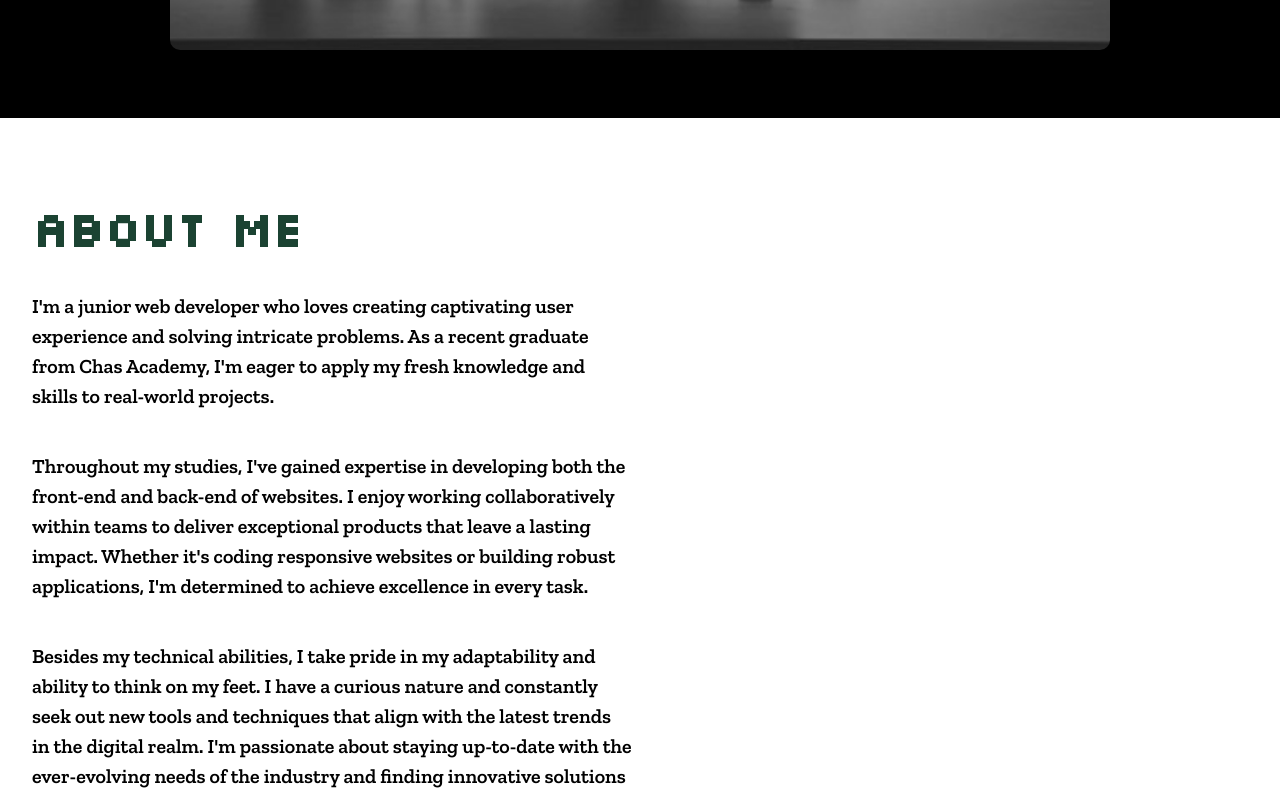
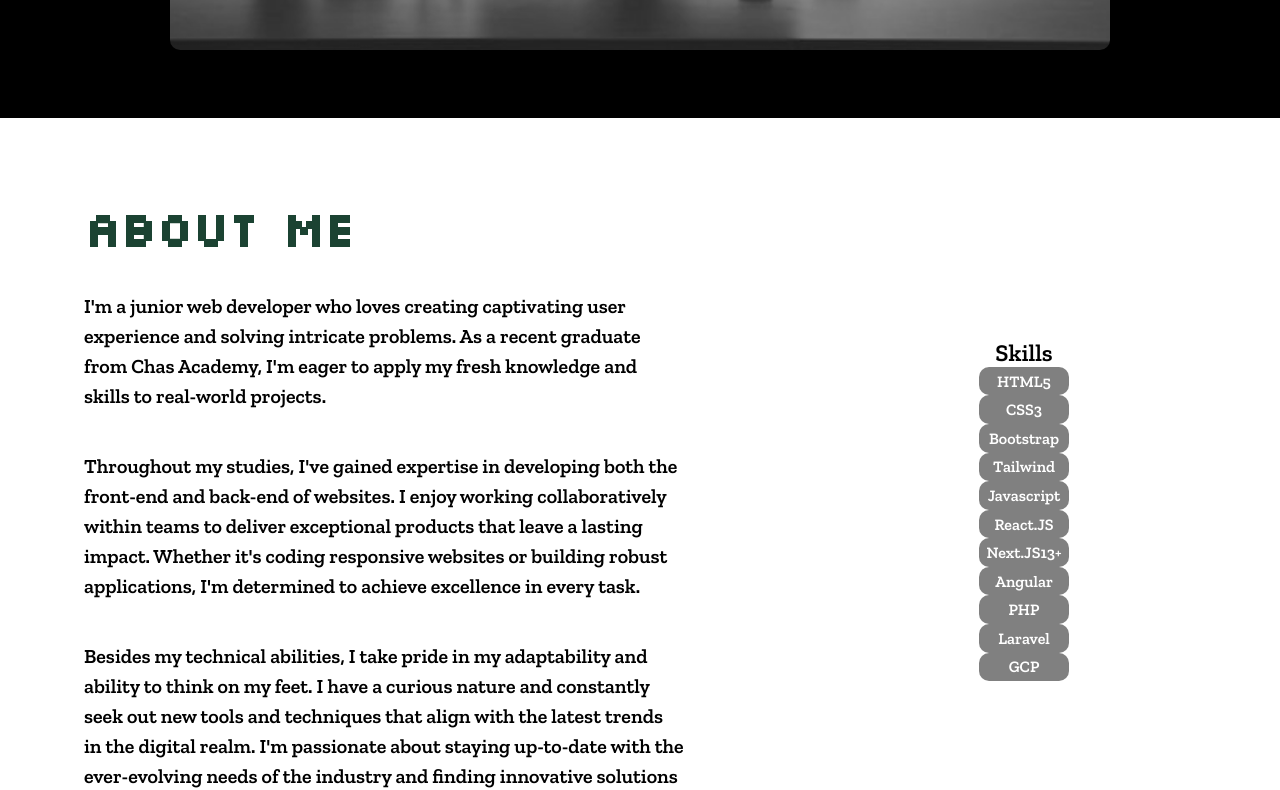
Before and after one commit to Albatraoz12/Portfolio, a React (Vite) app: page / in a window 1280 px wide. Shown: the part 956-1746 px from the top of the page. Built offline with nearby package versions, Linux system fonts and the light colour scheme.

Commit message:
change the styling to adept with tablet

```diff
--- a/src/components/About/about.scss
+++ b/src/components/About/about.scss
@@ -20,7 +20,7 @@
       flex-direction: column;
       gap: 40px;
 
-      p.about-paragraph {
+      .about-paragraph {
         text-align: start;
         font-size: 20px;
         line-height: 1.5em;
@@ -33,9 +33,16 @@
 @include tablet {
   .about-section {
     width: 100%;
-
+    display: grid;
+    grid-template-columns: 60% 1fr;
+    align-items: center;
+    justify-items: center;
     .about-container {
       padding-inline: 2rem;
+    }
+    .skills-container {
+      display: flex;
+      flex-direction: column;
     }
   }
 }
```
